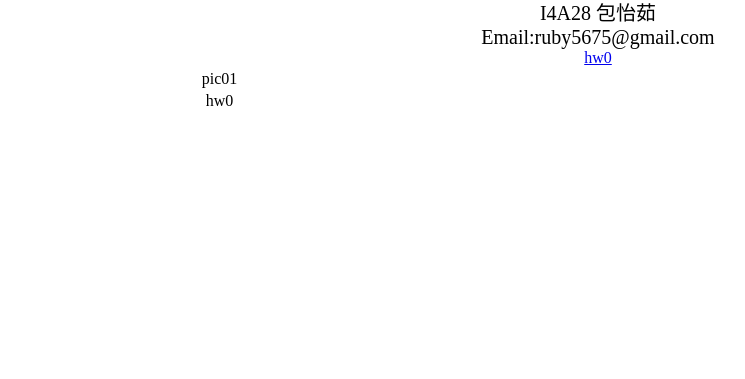
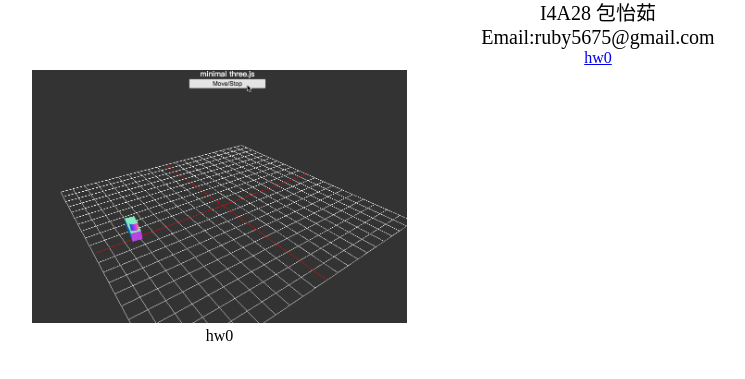
Before and after one commit to ruby5675/GameProgrammingHW, a plain HTML site: page index.html in a window 1280 px wide. Shown: the part 55-434 px from the top of the page, without its empty margins (42-787 px from the left). Drawn offline with Linux system fonts and the light colour scheme.

Commit message:
upgrade index

```diff
--- a/index.html
+++ b/index.html
@@ -23,7 +23,7 @@
             <table width="90%" style="margin: 0 auto; text-align:center">
                 <tr>
                     <td width="30%">
-                        pic01
+                        <img width="100%" src="hw0/hw0gif.gif">
                     </td>
                     <td width="30%">
 
```
